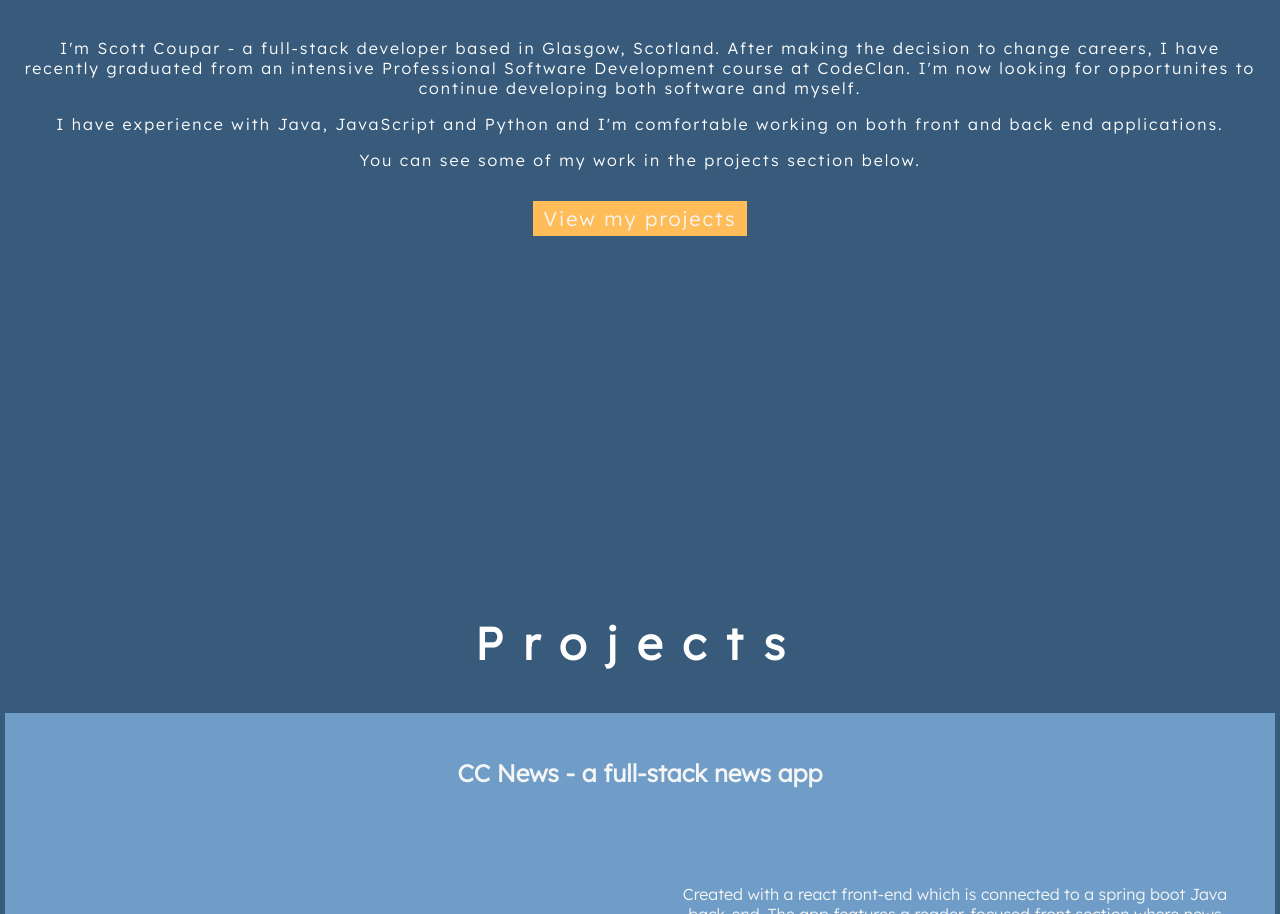
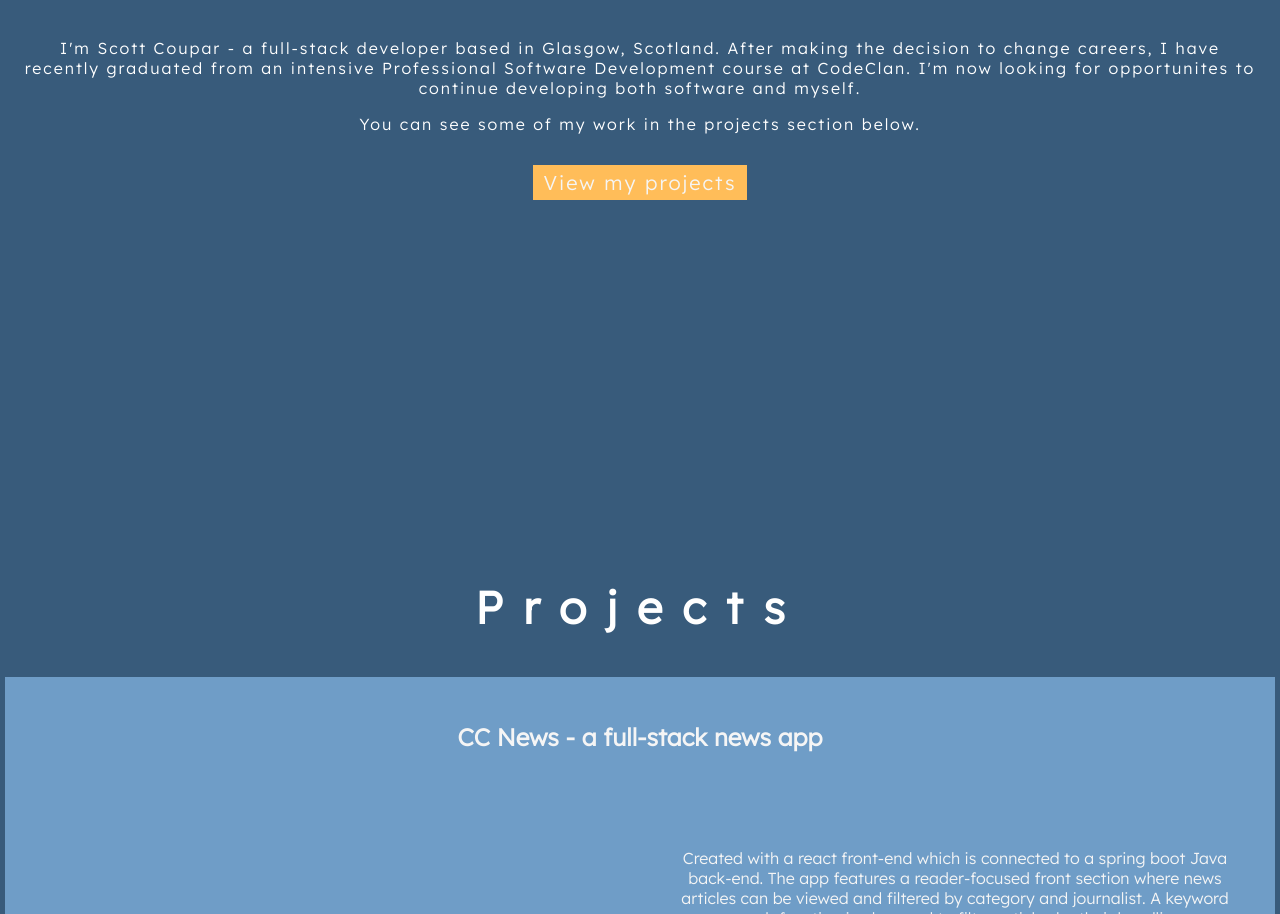
Before and after one commit to scoupar/portfolio, a React (Create React App) app: page / in a window 1280 px wide. Shown: the part 1076-1990 px from the top of the page. Built offline with nearby package versions, Linux system fonts and the light colour scheme.

Commit message:
changed about

```diff
--- a/src/App.css
+++ b/src/App.css
@@ -249,6 +249,8 @@ body{
   letter-spacing: 2px;
 }
 
+/* mobile view media queries */
+
 @media(max-width: 1250px){
   .headshot{
     visibility: hidden;
@@ -258,6 +260,7 @@ body{
     display: flex;
     flex-direction: column;
     justify-content: space-around;
+
   }
 
   .button{
--- a/src/components/About.js
+++ b/src/components/About.js
@@ -12,8 +12,6 @@ const About = () => {
         <h1 className = "title">Hello,</h1>
         <div className = "about-body">
         <p>I'm Scott Coupar - a full-stack developer based in Glasgow, Scotland. After making the decision to change careers, I have recently graduated from an intensive Professional Software Development course at CodeClan. I'm now looking for opportunites to continue developing both software and myself.</p>
-        <p></p>
-        <p>I have experience with Java, JavaScript and Python and I'm comfortable working on both front and back end applications.</p>
         <p>You can see some of my work in the projects section below.</p>
         <br></br>
         <NavHashLink smooth to = "/#projects"
@@ -21,7 +19,7 @@ const About = () => {
                 className = "button2"
                 activeClassName = "activeRoute">
                 View my projects
-                </NavHashLink>
+        </NavHashLink>
         {/* <div className ="devicon-container">
         <DevIcon icon ="python" height = {50} fill="whitesmoke"/>
         <DevIcon icon ="java" height = {50} fill="whitesmoke"/>
```
Also changed, not shown: firebase.json (added), 1 other file (tests, documents, lock files or other folders).
